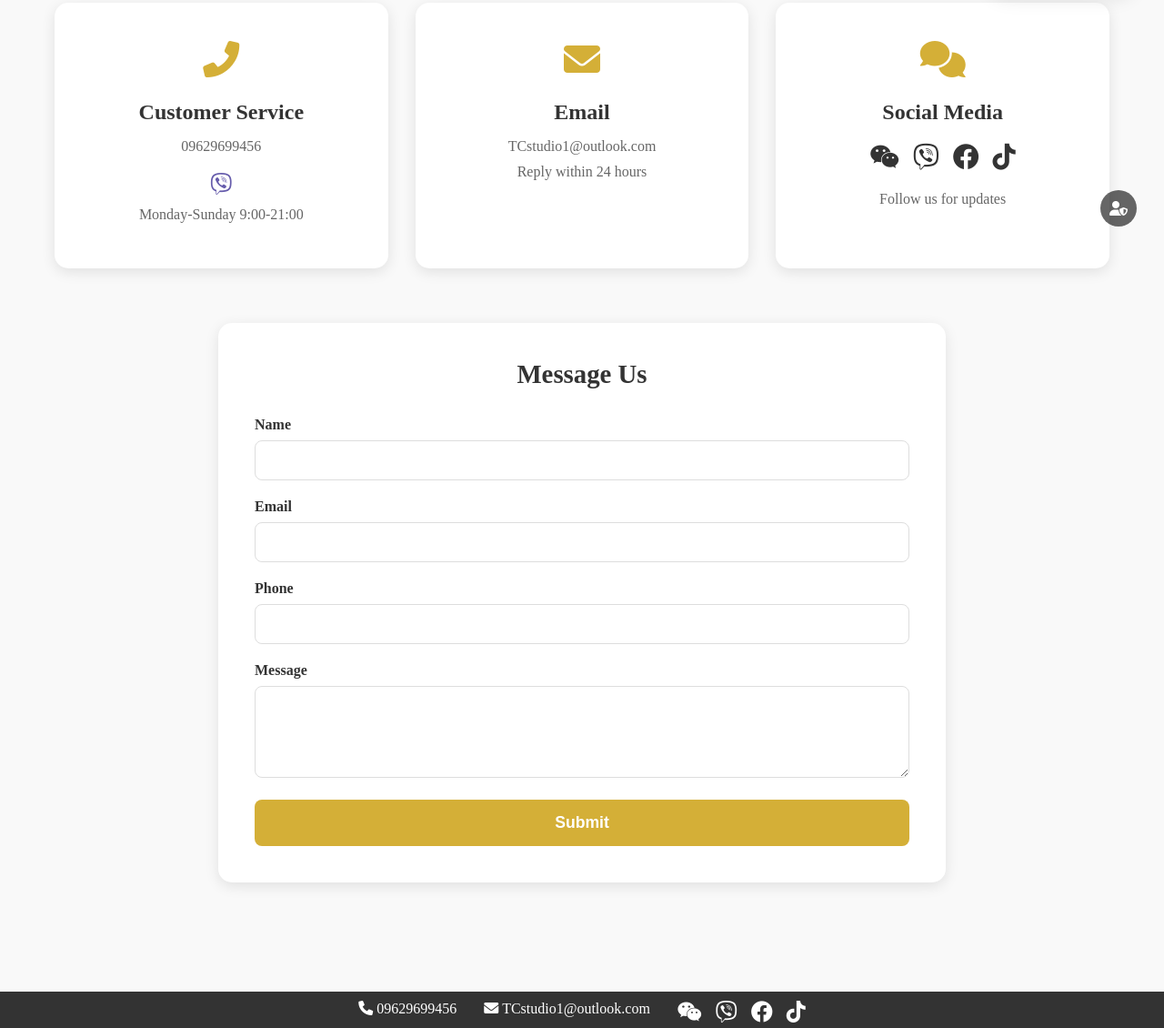
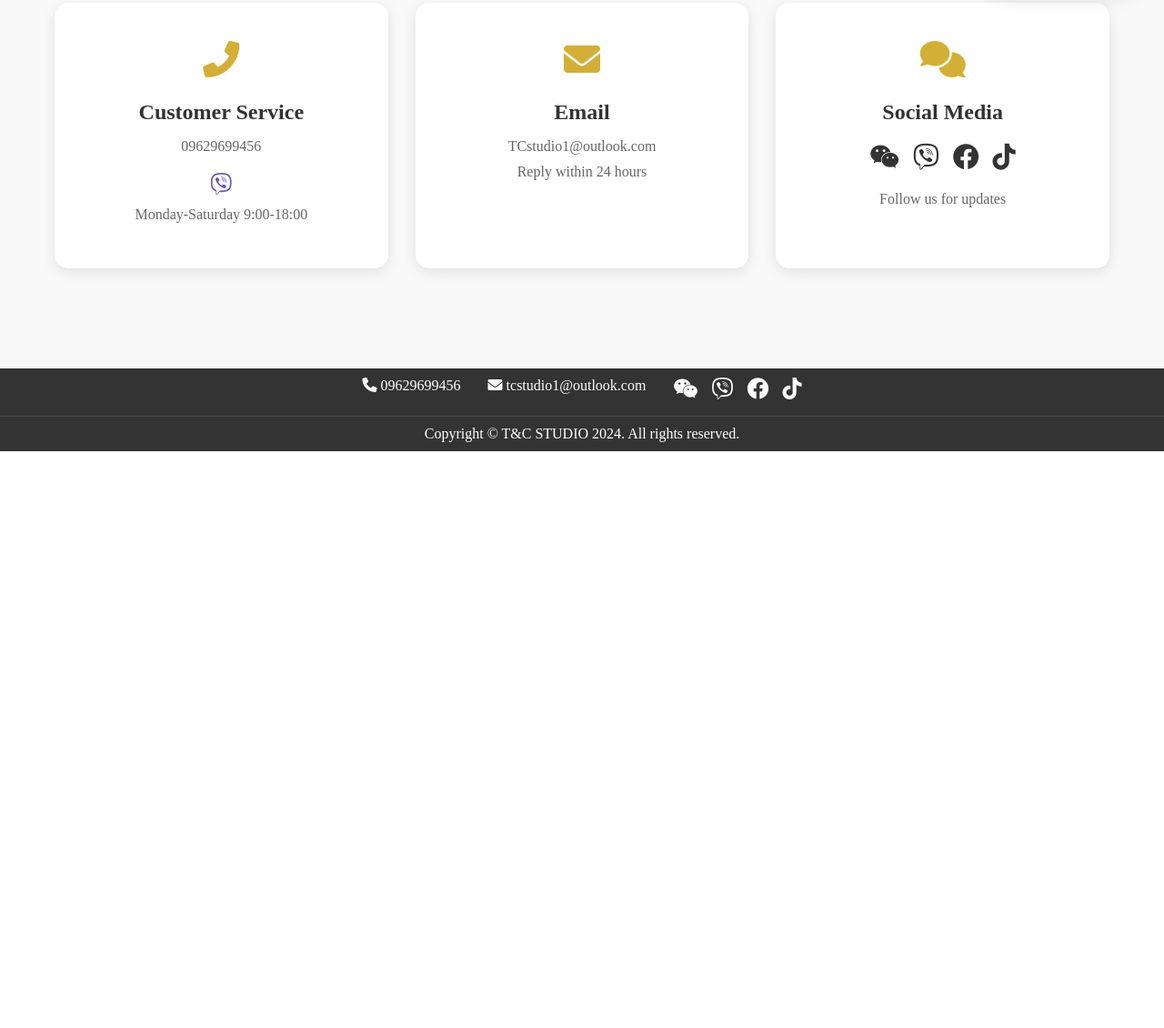
Before and after one commit to lion2246/TCstudio, a plain HTML site: page contact.html in a window 1280 px wide. Shown: the part 521-1651 px from the top of the page at 91% size. After the commit the page ends 1017 px from the top, so only its background shows below. Drawn offline with Linux system fonts and the light colour scheme.

Commit message:
Add files via upload

```diff
--- a/contact.html
+++ b/contact.html
@@ -79,7 +79,7 @@
                     <h3>Customer Service</h3>
                     <p>09629699456</p>
                     <a href="#" class="viber-link contact-card-viber"><i class="fab fa-viber"></i></a>
-                    <p>Monday-Sunday 9:00-21:00</p>
+                    <p>Monday-Saturday 9:00-18:00</p>
                 </div>
 
                 <!-- Email -->
@@ -108,29 +108,7 @@
                 </div>
             </div>
 
-            <!-- Online message form -->
-            <div class="message-form">
-                <h3>Message Us</h3>
-                <form action="#" method="POST">
-                    <div class="form-group">
-                        <label for="name">Name</label>
-                        <input type="text" id="name" name="name" required>
-                    </div>
-                    <div class="form-group">
-                        <label for="email">Email</label>
-                        <input type="email" id="email" name="email" required>
-                    </div>
-                    <div class="form-group">
-                        <label for="phone">Phone</label>
-                        <input type="tel" id="phone" name="phone">
-                    </div>
-                    <div class="form-group">
-                        <label for="message">Message</label>
-                        <textarea id="message" name="message" rows="5" required></textarea>
-                    </div>
-                    <button type="submit" class="submit-btn">Submit</button>
-                </form>
-            </div>
+
         </div>
     </section>
 
@@ -143,7 +121,7 @@
             </div>
             <div class="contact-item">
                 <i class="fas fa-envelope"></i>
-                <p>TCstudio1@outlook.com</p>
+                <p>tcstudio1@outlook.com</p>
             </div>
             <div class="social-media">
                 <a href="#"><i class="fab fa-weixin"></i></a>
@@ -230,8 +208,6 @@
         });
     </script>
 
-    <a href="login.html" class="admin-entry">
-        <i class="fas fa-user-shield"></i>
-    </a>
+
 </body>
 </html>
--- a/styles.css
+++ b/styles.css
@@ -611,6 +611,9 @@ body {
     border-radius: 25px;
     transition: all 0.3s ease;
     font-weight: 600;
+    cursor: pointer;
+    position: relative;
+    z-index: 10;
 }
 
 .platform-link:hover {
```
Also changed, not shown: about-us.html (+2 -4 lines), about.html (+14 -2 lines), index.html (+2 -4 lines), products.html (+4 -4 lines).
